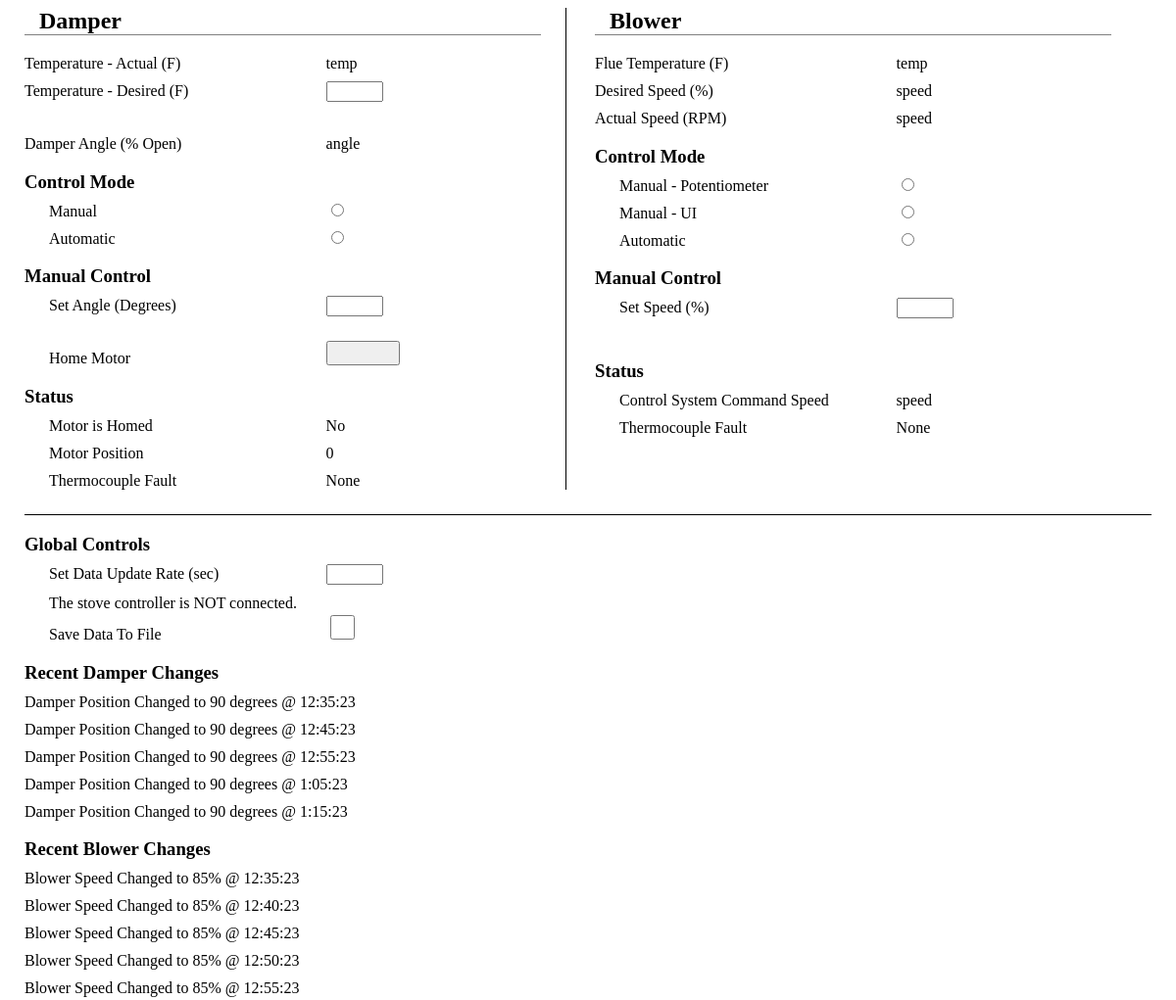
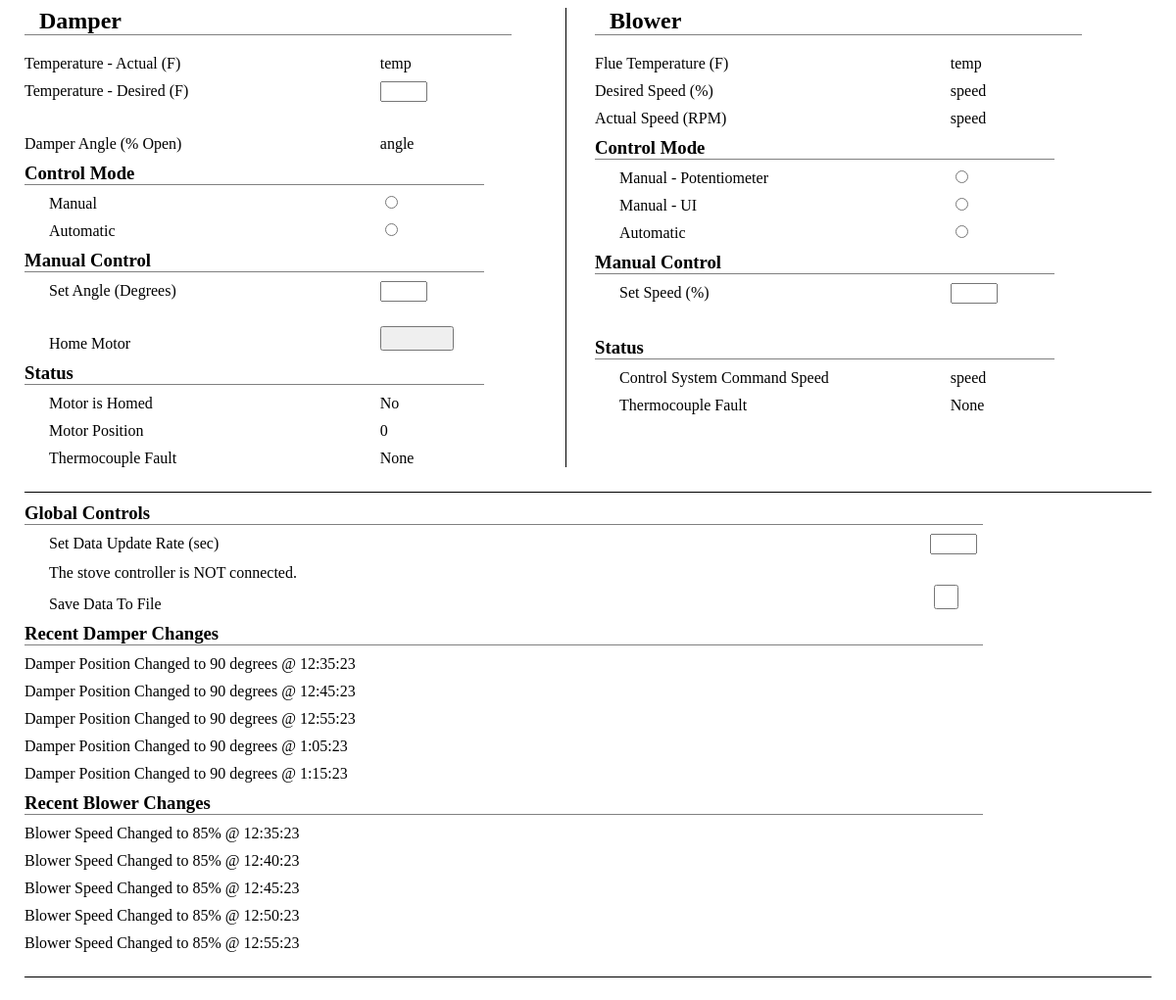
Before and after one commit to johnvs/Rocket_Stove_Temp_Control, an Electron app: page index.html in a window 1200 px wide. Shown: the top 1021 px of the page at 98% size. Drawn offline with nearby package versions, Linux system fonts and the light colour scheme; no server answers.

Commit message:
Changed the name of the #globalUI to #bottomPanel. Changed the width of the #bottomPanel. Added styling for the divs within the #bottomPanel. Added styling for the p tags within the #recentChanges divs. Changed the h2 right margin Added to the h3’s a top and right margin and a bottom border Added styling for the class bottomPanelTitle Separated styling for the classes damperColumn1 and blowerColumn1 from globalUIColumn1 Changed the width of the globalUIColumn1 class Separated styling for the classes damperColumn2 and blowerColumn2 from globalUIColumn2 Changed the width of the damperColumn2 and blowerColumn2 classes Added the globalUIColumn2 class Changed the width of the input tags of type number.

```diff
--- a/main.css
+++ b/main.css
@@ -27,31 +27,57 @@ main {
 #blowerUI {
 	margin-left : 25px;
 }
-#globalUI {
-	width : 48%;
+#bottomPanel {
+	width : 100%;
 	margin-right : 25px;
+}
+#bottomPanel > div {
+  display : inline-block;
+  vertical-align: top;
+	width : 32%;
+  height : 100%;
+	margin : 0px auto;
+  /*border: 1px solid gray;*/
+}
+#recentChangesDamper p, #recentChangesBlower p {
+  margin-top : 5px;
+  margin-left : 10px;
 }
 h2 {
 	margin-top : 0px;
 	margin-bottom : 10px;
 	padding-left : 15px;
-	margin-right : 25px;
+	margin-right : 10%;
 	text-align : left;
   border-bottom: 1px solid gray;
 }
 h3 {
+	margin-top : 10px;
+	margin-right : 15%;
 	margin-bottom : 0px;
+  border-bottom: 1px solid gray;
+}
+.bottomPanelTitle {
+	margin-right : 5%;
 }
 p, label {
 	margin-top : 10px;
 	margin-bottom : 0px;
 	text-align : left;
 }
-.damperColumn1, .blowerColumn1, .globalUIColumn1 {
+.damperColumn1, .blowerColumn1 {
   display : inline-block;
-	width : 55%;
+	width : 65%;
 }
-.damperColumn2, .blowerColumn2, .globalUIColumn2 {
+.globalUIColumn1 {
+  display : inline-block;
+	width : 80%;
+}
+.damperColumn2, .blowerColumn2 {
+  display : inline-block;
+	width : 30%;
+}
+.globalUIColumn2 {
   display : inline-block;
 	width : 40%;
 }
@@ -71,7 +97,7 @@ p, label {
 	margin-left : 50px;
 }
 .numberInput {
-   width : 50px;
+   width : 40px;
 }
 .checkbox {
    width  : 25px;
```
